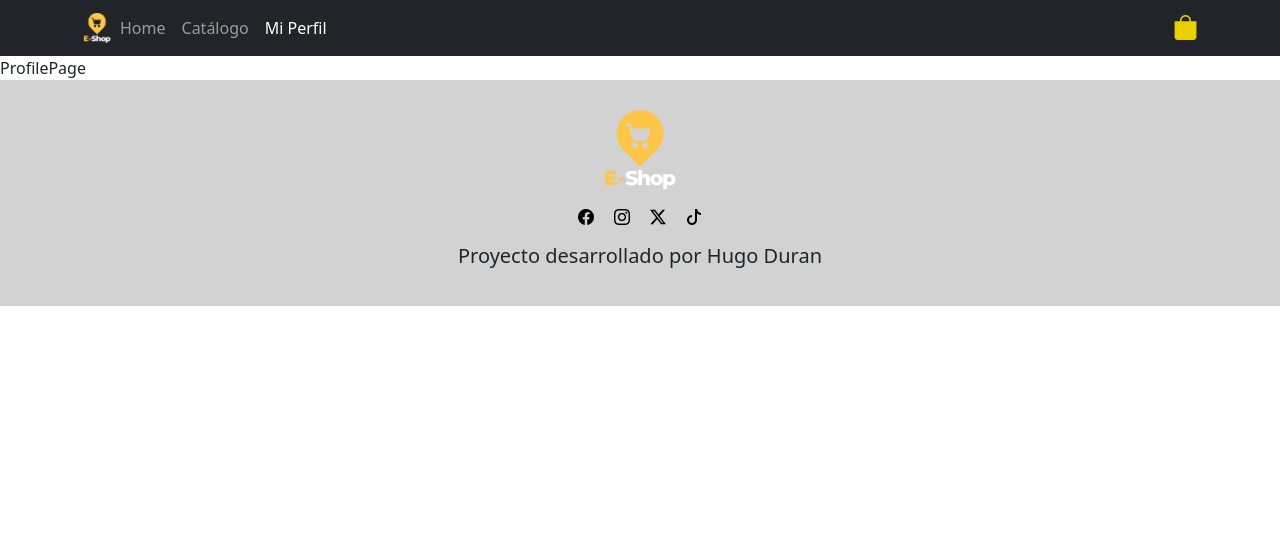
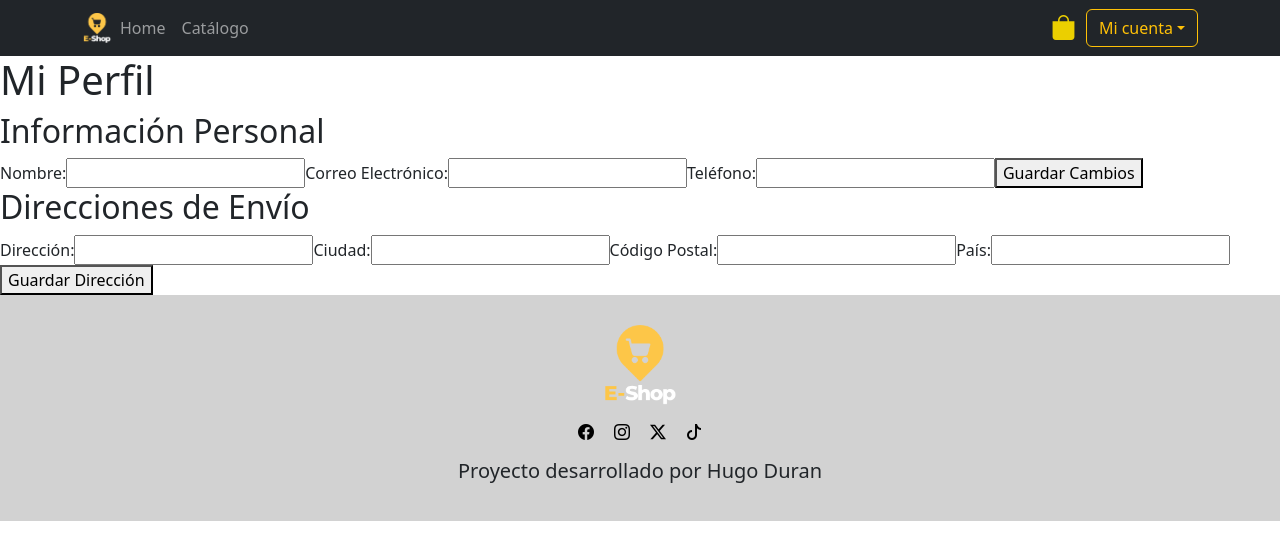
Before and after one commit to ArmandoDevCom/ecommerce_basic, a React (Vite) app: page /miperfil in a window 1280 px wide. Shown: the top 560 px of the page. Built offline with nearby package versions, Linux system fonts and the light colour scheme.

Commit message:
Se creo paginas de login y sigin, se modifico el navbar

```diff
--- a/CSS/estilos.css
+++ b/CSS/estilos.css
@@ -6,9 +6,10 @@
 
 .boton_carrito i {
     color: rgb(235, 207, 0);
-    padding-left: 10px;
+    padding-right: 10px;
     font-size: 25px;
 }
+
 
 
 /* HomePage */
@@ -193,3 +194,39 @@
     height: 210px;
     width: 100%;
 }
+
+/* Login Page o Página de Inicio de Sesión */
+
+.contenedor_formularioiniciosesion {
+    display: flex;
+    flex-direction: column;
+    align-items: center;
+    height: 100vh;
+    width: 100%;
+    padding-top: 50px;
+    background-color: rgb(235, 235, 235);
+}
+
+.contenedor_formularioiniciosesion img {
+    width: 100px;
+}
+
+.contenedor_formularioiniciosesion h1 {
+    font-family: Arial, Helvetica, sans-serif;
+    font-weight: 800;
+    font-size: 38px;
+}
+
+.formulario_iniciosesion {
+    width: 500px;
+    box-shadow: 0 0 10px rgba(0, 0, 0, 0.3);
+    padding: 50px;
+    border-radius: 10px;
+    background-color: white;
+}
+
+.formulario_iniciosesion label {
+    font-weight: 600;
+}
+
+/* Sign in Page o Pagina de Registro */
--- a/src/components/NavBar.jsx
+++ b/src/components/NavBar.jsx
@@ -20,13 +20,21 @@ const NavBar = () => {
         <li className="nav-item">
           <NavLink className="nav-link" to="/catalogo">Catálogo</NavLink>
         </li>
-        <li className="nav-item">
-          <NavLink className="nav-link" to="/miperfil">Mi Perfil</NavLink>
-        </li>
       </ul>
       <div className="boton_carrito">
       <NavLink to="/carrito"><i class="bi bi-bag-fill"></i></NavLink>
       </div>
+      <div className="dropdown boton_sesion">
+  <button className="btn btn-outline-warning dropdown-toggle" type="button" data-bs-toggle="dropdown" aria-expanded="false">
+    Mi cuenta
+  </button>
+  <ul className="dropdown-menu">
+    <li><NavLink className="dropdown-item" to="/miperfil">Mi Perfil</NavLink></li>
+    <li><NavLink className="dropdown-item" to="/login">Iniciar sesión</NavLink></li>
+    <li><NavLink className="dropdown-item" to="/signin">Registrarse</NavLink></li>
+  </ul>
+</div>
+
     </div>
   </div>
 </nav>
--- a/src/pages/CartPage.jsx
+++ b/src/pages/CartPage.jsx
@@ -1,6 +1,7 @@
 const CartPage = () => {
   return (
-    <div>CartPage</div>
+      <>
+      </>
   )
 }
 
--- a/src/pages/LoginPage.jsx
+++ b/src/pages/LoginPage.jsx
@@ -1,6 +1,37 @@
+import { NavLink } from "react-router-dom"
+
 const LoginPage = () => {
   return (
-    <div>LoginPage</div>
+    <>
+      <div className="contenedor_formularioiniciosesion">
+  <a href="/home">
+    <img src="/public/eshop.png" alt="eshop" />
+  </a>
+  <h1>Iniciar sesión</h1>
+  <p>¿No tienes cuenta?<a href="/signin"> Regístrate aquí</a></p>
+  <form className="formulario_iniciosesion">
+    <div className="mb-3">
+      <label htmlFor="exampleInputEmail1" className="form-label">Correo electrónico</label>
+      <input type="email" className="form-control" id="exampleInputEmail1" aria-describedby="emailHelp" required />
+      <div id="emailHelp" className="form-text"></div>
+    </div>
+    <div className="mb-3">
+      <label htmlFor="exampleInputPassword1" className="form-label">Contraseña</label>
+      <input type="password" className="form-control" id="exampleInputPassword1" required />
+    </div>
+    <div className="d-grid gap-2">
+      <button type="submit" className="btn btn-primary">Iniciar sesión</button>
+    </div>
+    <div>
+      <a href="/signin">
+        <p className="restaurar_contraseña">Restaurar contraseña</p>
+      </a>
+    </div>
+  </form>
+</div>
+
+
+    </>
   )
 }
 
--- a/src/pages/ProfilePage.jsx
+++ b/src/pages/ProfilePage.jsx
@@ -1,6 +1,37 @@
 const ProfilePage = () => {
   return (
-    <div>ProfilePage</div>
+    <>
+      <div>
+  <h1>Mi Perfil</h1>
+  <div className="profile-info">
+    <h2>Información Personal</h2>
+    <form className="profile-form">
+      <label htmlFor="nombre">Nombre:</label>
+      <input type="text" id="nombre" name="nombre" required />
+      <label htmlFor="email">Correo Electrónico:</label>
+      <input type="email" id="email" name="email" required />
+      <label htmlFor="telefono">Teléfono:</label>
+      <input type="tel" id="telefono" name="telefono" />
+      <button type="submit">Guardar Cambios</button>
+    </form>
+  </div>
+  <div className="shipping-address">
+    <h2>Direcciones de Envío</h2>
+    <form className="address-form">
+      <label htmlFor="direccion">Dirección:</label>
+      <input type="text" id="direccion" name="direccion" required />
+      <label htmlFor="ciudad">Ciudad:</label>
+      <input type="text" id="ciudad" name="ciudad" required />
+      <label htmlFor="codigo-postal">Código Postal:</label>
+      <input type="text" id="codigo-postal" name="codigo-postal" required />
+      <label htmlFor="pais">País:</label>
+      <input type="text" id="pais" name="pais" required />
+      <button type="submit">Guardar Dirección</button>
+    </form>
+  </div>
+</div>
+
+    </>
   )
 }
 
--- a/src/pages/SignInPage.jsx
+++ b/src/pages/SignInPage.jsx
@@ -1,6 +1,38 @@
 const SignInPage = () => {
   return (
-    <div>SignInPage</div>
+    <>
+    <div className="contenedor_formularioiniciosesion">
+  <a href="/home">
+    <img src="/public/eshop.png" alt="eshop" />
+  </a>
+  <h1>Crea tu cuenta</h1>
+  <p>¿Ya tienes cuenta?<a href="/login"> Inicia sesión</a></p>
+  <form className="formulario_iniciosesion">
+  <div className="mb-3">
+      <label htmlFor="exampleInputName" className="form-label">Nombre completo</label>
+      <input type="email" className="form-control" id="exampleInputEmail1" aria-describedby="emailHelp" required />
+      <div id="emailHelp" className="form-text"></div>
+    </div>
+    <div className="mb-3">
+      <label htmlFor="exampleInputEmail1" className="form-label">Correo electrónico</label>
+      <input type="email" className="form-control" id="exampleInputEmail1" aria-describedby="emailHelp" required />
+      <div id="emailHelp" className="form-text"></div>
+    </div>
+    <div className="mb-3">
+      <label htmlFor="exampleInputPassword1" className="form-label">Contraseña</label>
+      <input type="password" className="form-control" id="exampleInputPassword1" required />
+    </div>
+    <div className="mb-3">
+      <label htmlFor="exampleInputPassword1" className="form-label">Confirma tu contraseña
+</label>
+      <input type="password" className="form-control" id="exampleInputPassword1" required />
+    </div>
+    <div className="d-grid gap-2">
+      <button type="submit" className="btn btn-primary">Crear cuenta</button>
+    </div>
+  </form>
+</div>
+    </>
   )
 }
 
--- a/src/router/AppRouter.jsx
+++ b/src/router/AppRouter.jsx
@@ -7,6 +7,9 @@ import ProfilePage from '../pages/ProfilePage'
 import CartPage from '../pages/CartPage'
 import Footer from '../components/Footer'
 import ProductSinglePage from '../pages/ProductSinglePage'
+import LoginPage from '../pages/LoginPage'
+import SignInPage from '../pages/SignInPage'
+import CheckOutPage from '../pages/CheckOutPage'
 
 const AppRouter = () => {
   return (
@@ -18,7 +21,9 @@ const AppRouter = () => {
             <Route path='/miperfil' element={<ProfilePage />} />
             <Route path='/carrito' element={<CartPage />} />
             <Route path='/product/:id' element={<ProductSinglePage />} />
-
+            <Route path='/login' element={<LoginPage />} />
+            <Route path='/signin' element={<SignInPage />} />
+            <Route path='/checkout' element={<CheckOutPage />} />
 
             <Route path='/*' element={<Navigate to="/" replace />} />
         </Routes>
```
